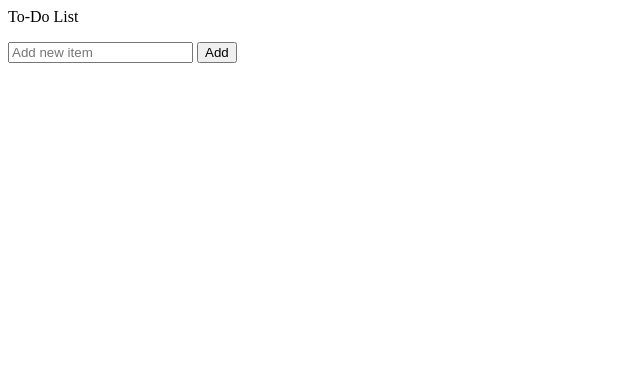
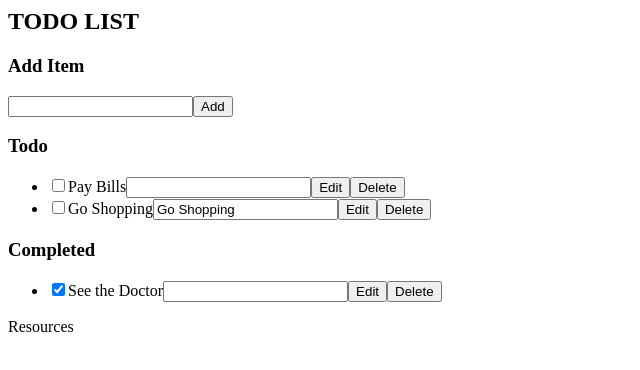
Before and after one commit to vpatil1555/To-do-list, a plain HTML site: page Index.html in a window 1280 px wide. Shown: the whole page, without its empty margins (0-640 px from the left). Drawn offline with Linux system fonts and the light colour scheme.

Commit message:
Update Index.html

```diff
--- a/Index.html
+++ b/Index.html
@@ -1,20 +1,23 @@
-<!DOCTYPE html>
-<html lang="en">
-<head>
-  <meta charset="UTF-8">
-  <meta name="viewport" content="width=device-width, initial-scale=1.0">
-  <link rel="stylesheet" href="styles.css">
-  <title>To-Do List</title>
-</head>
 <body>
-  <div id="todo-container">
-    <div id="todo-header">To-Do List</div>
-    <ul id="todo-list"></ul>
-    <div id="todo-input">
-      <input type="text" id="new-todo" placeholder="Add new item">
-      <button id="add-button">Add</button>
-    </div>
+  <div class="container">
+    <h2>TODO LIST</h2>
+    <h3>Add Item</h3>
+    <p>
+      <input id="new-task" type="text"><button>Add</button>
+    </p>
+
+    <h3>Todo</h3>
+    <ul id="incomplete-tasks">
+      <li><input type="checkbox"><label>Pay Bills</label><input type="text"><button class="edit">Edit</button><button class="delete">Delete</button></li>
+      <li><input type="checkbox"><label>Go Shopping</label><input type="text" value="Go Shopping"><button class="edit">Edit</button><button class="delete">Delete</button></li>
+    </ul>
+
+    <h3>Completed</h3>
+    <ul id="completed-tasks">
+      <li><input type="checkbox" checked><label>See the Doctor</label><input type="text"><button class="edit">Edit</button><button class="delete">Delete</button></li>
+    </ul>
   </div>
-  <script src="index.js"></script>
+
 </body>
-</html>
+
+Resources
```
